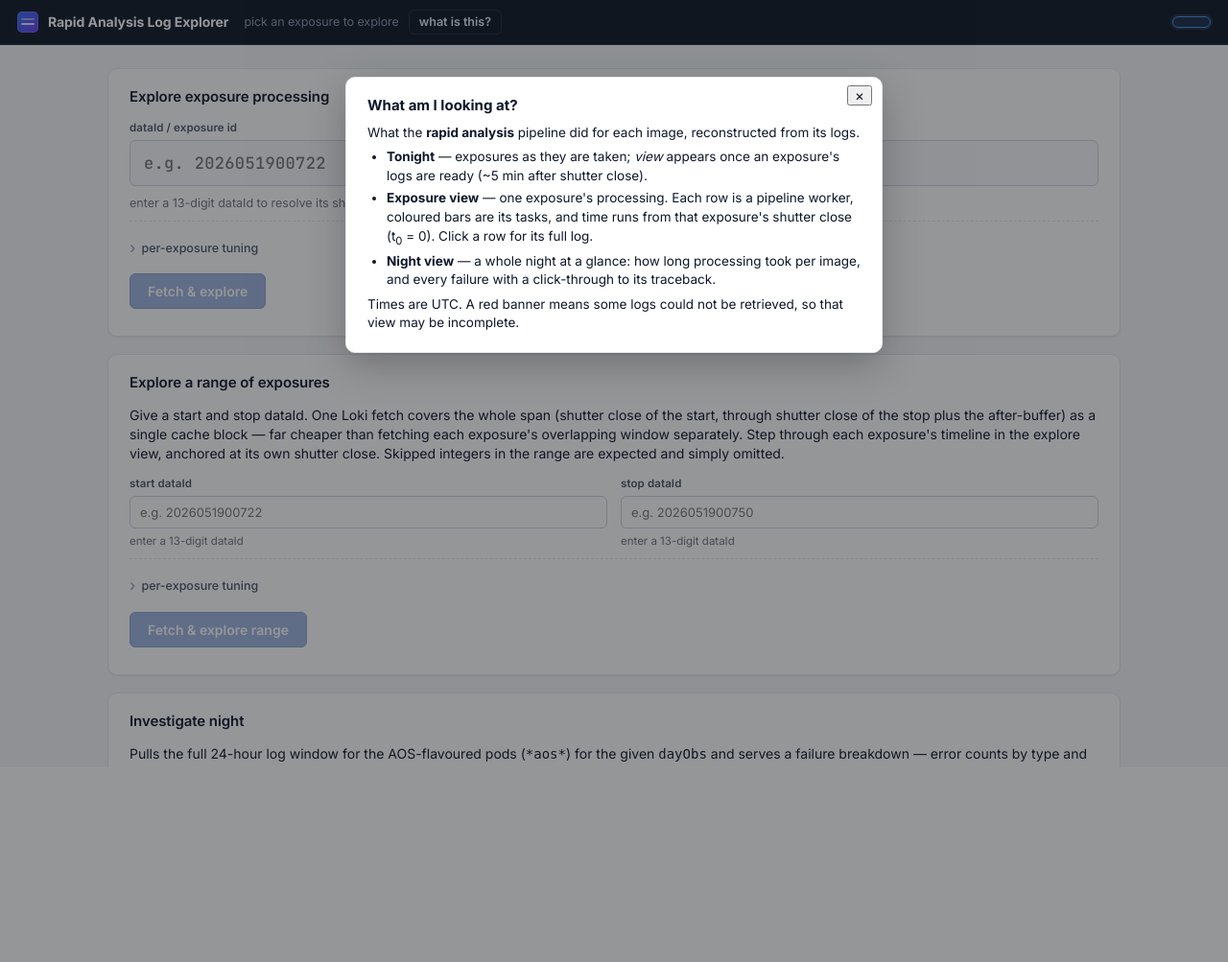
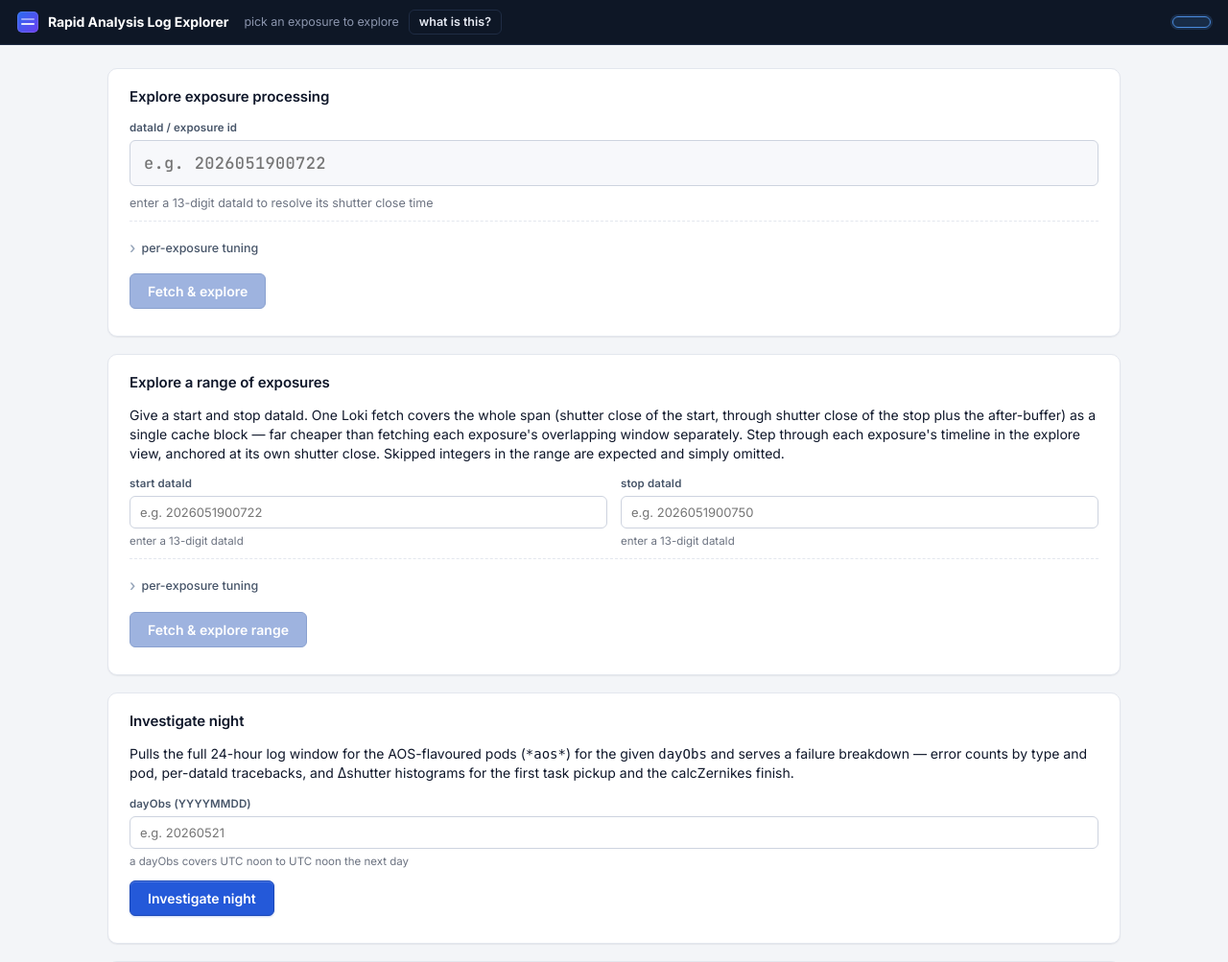
Before and after one commit to lsst-so/ra_log_explorer, a Python web app: template ra_log_explorer/templates/timeline.html in a window 1280 px wide. Shown: the top 1003 px of the page at 96% size. Before the commit the page ends 800 px from the top, so only its background shows below. Run offline with Jinja, Linux system fonts and the light colour scheme; the template is opened without the code that fills it, so the values that code supplies are empty.

Commit message:
ui: let the what-is-this overlay actually hide
#faq-overlay's explicit display: flex outranks the UA stylesheet's
[hidden] { display: none }, so the hidden attribute toggled without
ever hiding anything — the panel was stuck on screen from load.
Restate display: none for the hidden state.

Co-Authored-By: Claude Fable 5 <noreply@anthropic.com>

```diff
--- a/ra_log_explorer/static/style.css
+++ b/ra_log_explorer/static/style.css
@@ -500,6 +500,10 @@ button.ghost.mini.delete:disabled {
   justify-content: center;
   padding-top: 10vh;
 }
+/* The explicit display above outranks the UA stylesheet's
+   [hidden] { display: none }, so restate it — without this the panel
+   can never be dismissed (or hidden at all). */
+#faq-overlay[hidden] { display: none; }
 #faq-panel {
   position: relative;
   background: var(--surface, #fff);
```
